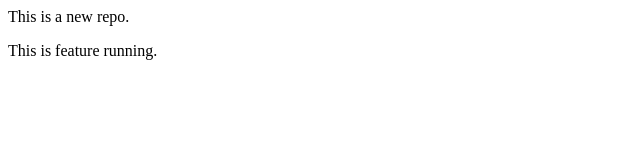
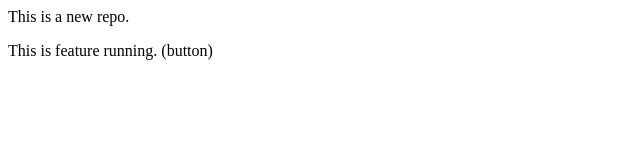
Before and after one commit to Kats32/LocalRepo, a plain HTML site: page index.html in a window 1280 px wide. Shown: the full height of the page, 0-640 px from the left. Drawn offline with Linux system fonts and the light colour scheme.

Commit message:
Add button

```diff
--- a/index.html
+++ b/index.html
@@ -1,2 +1,2 @@
 <p>This is a new repo.</p>
-<p>This is feature running.</p>
+<p>This is feature running. (button)</p>
```
